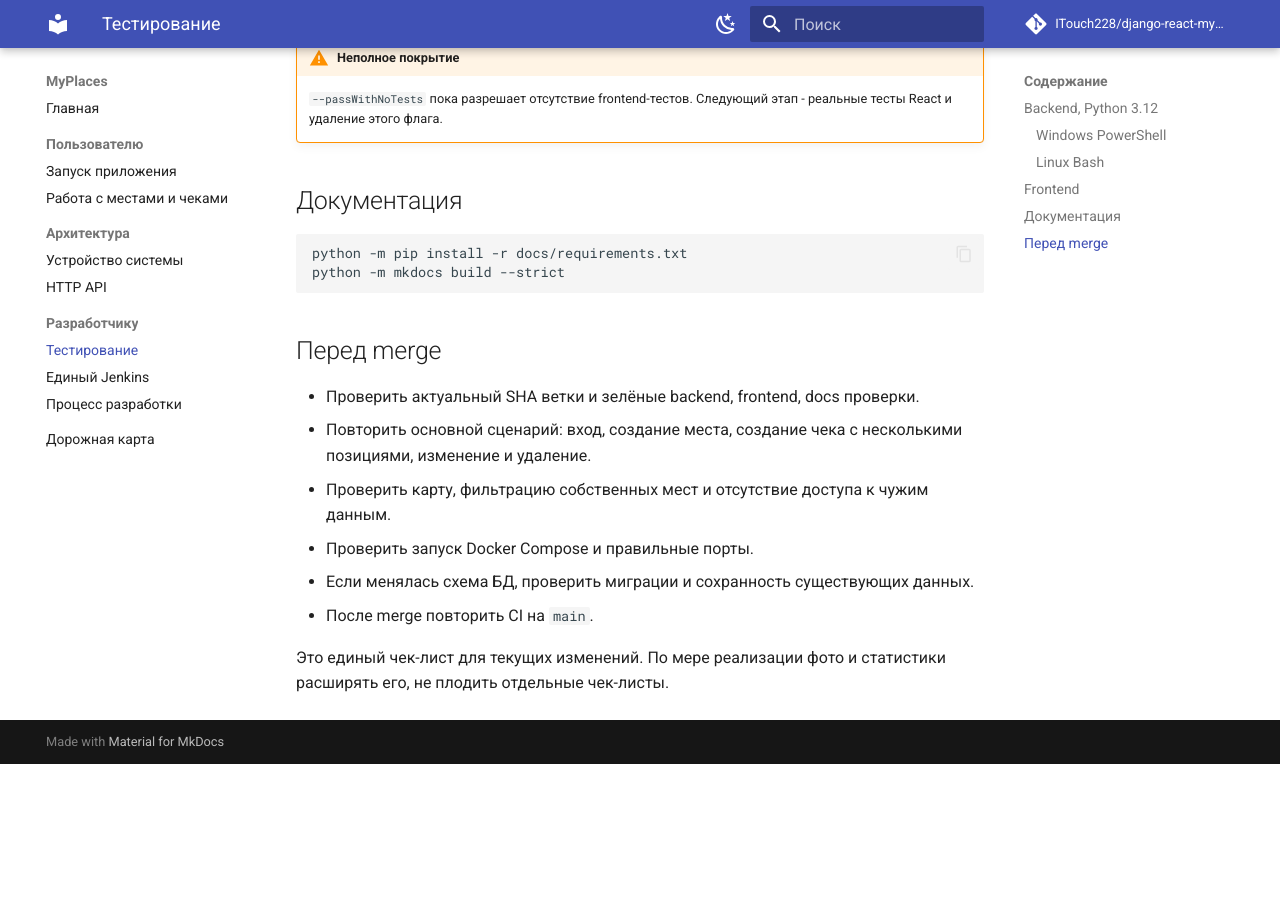
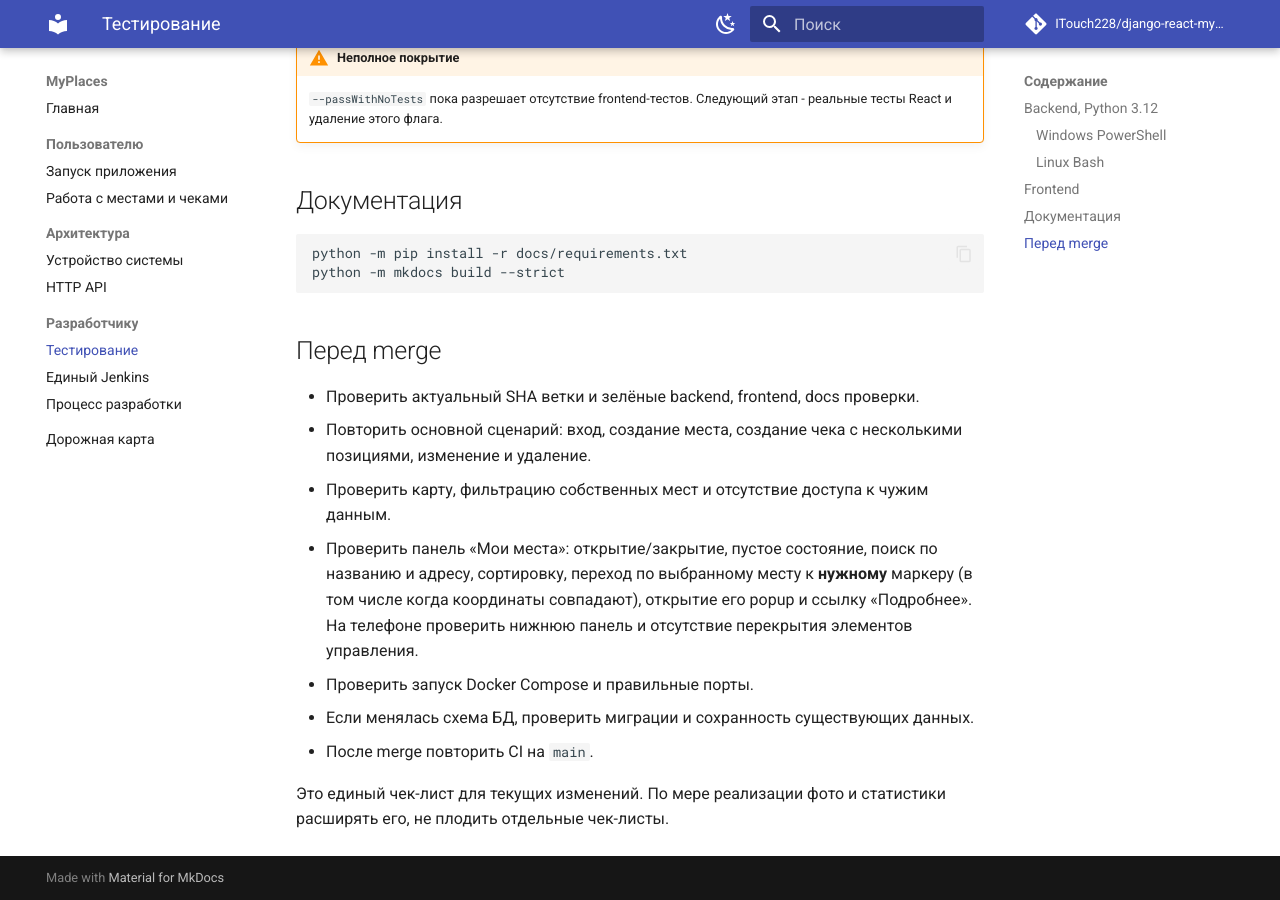
Before and after one commit to ITouch228/django-react-myplaces, an MkDocs documentation site: the page built from docs/testing.md, in a window 1280 px wide and 900 px high, scrolled down 1033 px. Built offline with MkDocs 1.6.1 and Material for MkDocs 9.7.7, drawn with Linux system fonts in a browser that asks for light colours; comment, search, counter and statistics services are not loaded; before the commit the page ends 1797 px from its top, so only the background shows below that.

Commit message:
docs: explain places panel and update acceptance checklist

```diff
--- a/docs/testing.md
+++ b/docs/testing.md
@@ -59,6 +59,7 @@ python -m mkdocs build --strict
 - Проверить актуальный SHA ветки и зелёные backend, frontend, docs проверки.
 - Повторить основной сценарий: вход, создание места, создание чека с несколькими позициями, изменение и удаление.
 - Проверить карту, фильтрацию собственных мест и отсутствие доступа к чужим данным.
+- Проверить панель «Мои места»: открытие/закрытие, пустое состояние, поиск по названию и адресу, сортировку, переход по выбранному месту к **нужному** маркеру (в том числе когда координаты совпадают), открытие его popup и ссылку «Подробнее». На телефоне проверить нижнюю панель и отсутствие перекрытия элементов управления.
 - Проверить запуск Docker Compose и правильные порты.
 - Если менялась схема БД, проверить миграции и сохранность существующих данных.
 - После merge повторить CI на `main`.
```
